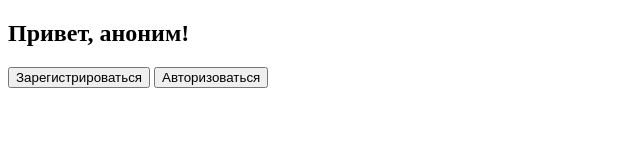
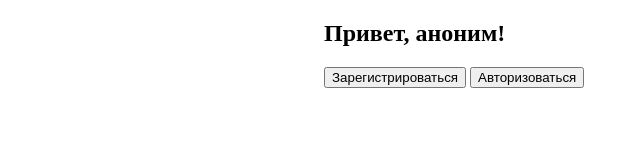
Before and after one commit to JuliaKhayrulina/complicated-tasks, a plain HTML site: page index.html in a window 1280 px wide. Shown: the whole page, without its empty margins (0-640 px from the left). Drawn offline with Linux system fonts and the light colour scheme.

Commit message:
fix: style.css

```diff
--- a/script.js
+++ b/script.js
@@ -42,7 +42,7 @@ function initLogin() {
     let pass = prompt('Введите пароль');
     arrDataUsers.forEach((item, index, array) => {
       if (item.login === login && item.password === pass) {
-        document.querySelector('.hello-title').textContent = `Привет, ${item.firstName}`;
+        document.querySelector('.hello-title').textContent = `Привет, ${item.firstName}!`;
         count++;
       }
     });
--- a/style.css
+++ b/style.css
@@ -1,3 +1,7 @@
+.container {
+  width: 50%;
+  margin: auto;
+}
 .delete {
   padding: 0;
   border: none;
```
